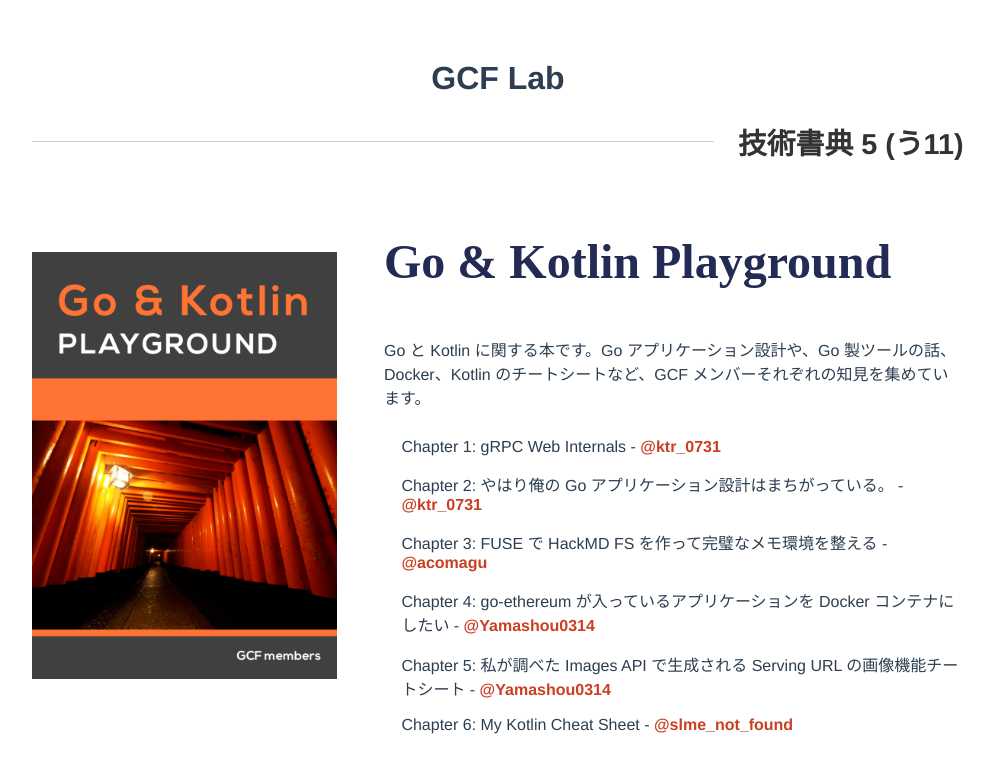
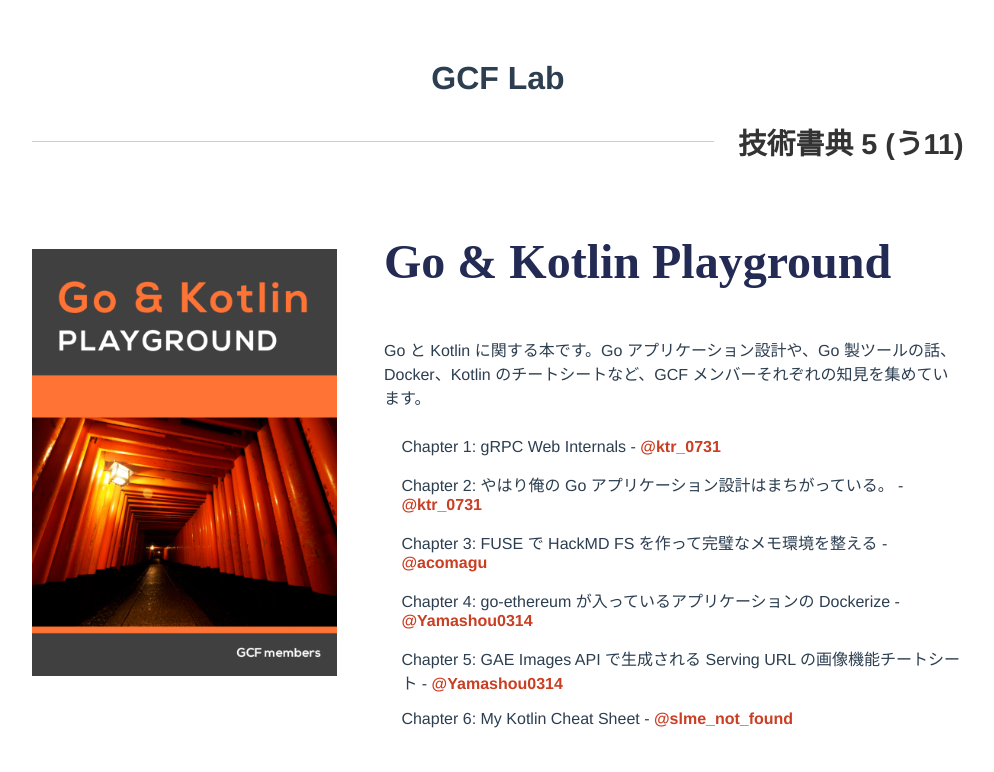
Before and after one commit to GoodCodingFriends/techbookfest5, a Vue app: page / in a window 1280 px wide. Shown: the top 772 px of the page, without its empty margins (142-1136 px from the left). Built offline with nearby package versions, Linux system fonts and the light colour scheme.

Commit message:
modify titles

```diff
--- a/src/App.vue
+++ b/src/App.vue
@@ -46,12 +46,12 @@ export default {
                 },
                 {
                   title:
-                    "go-ethereum が入っているアプリケーションを Docker コンテナにしたい",
+                    "go-ethereum が入っているアプリケーションの Dockerize",
                   author: "Yamashou0314"
                 },
                 {
                   title:
-                    "私が調べた Images API で生成される Serving URL の画像機能チートシート",
+                    "GAE Images API で生成される Serving URL の画像機能チートシート",
                   author: "Yamashou0314"
                 },
                 {
```
